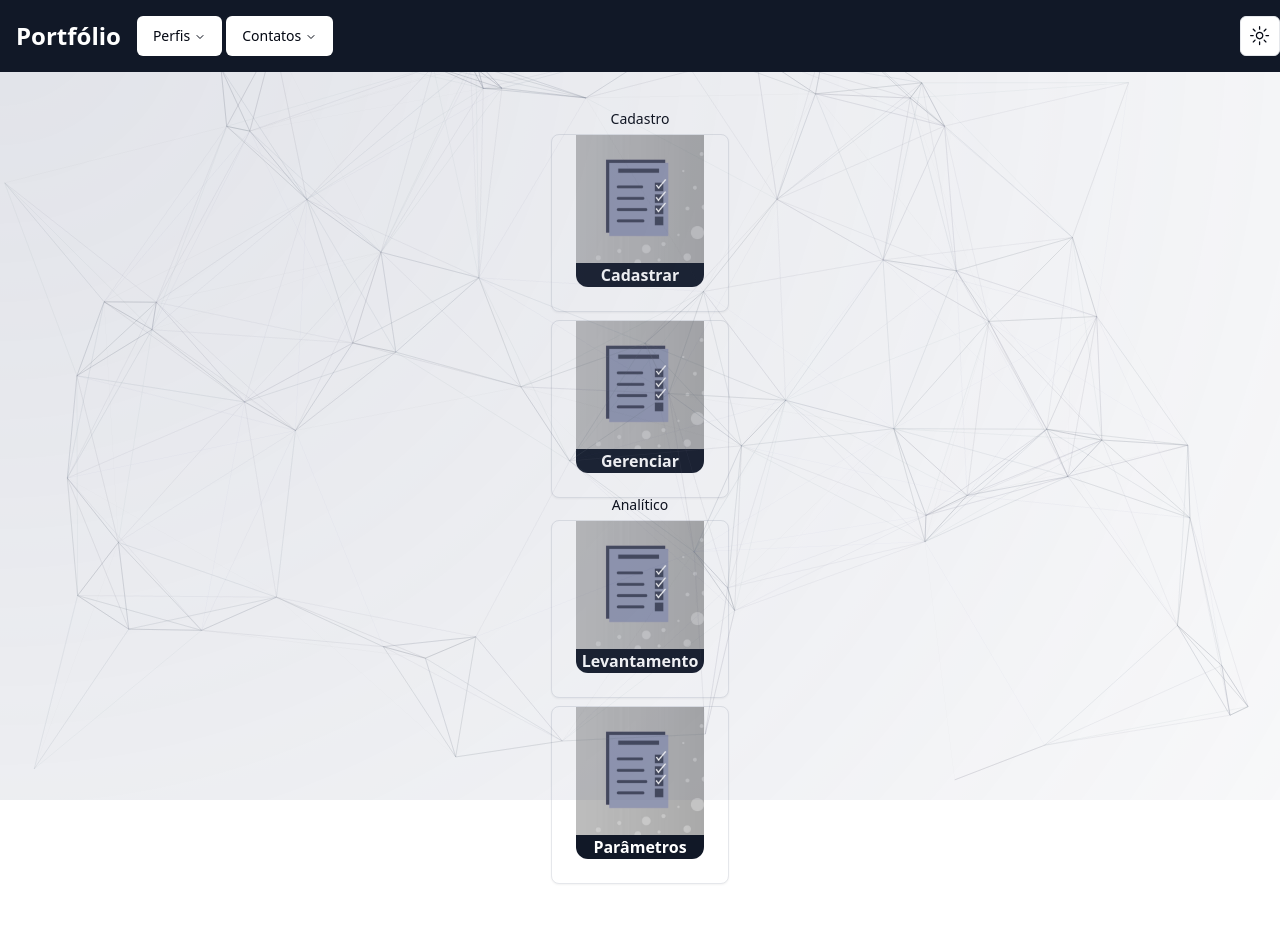
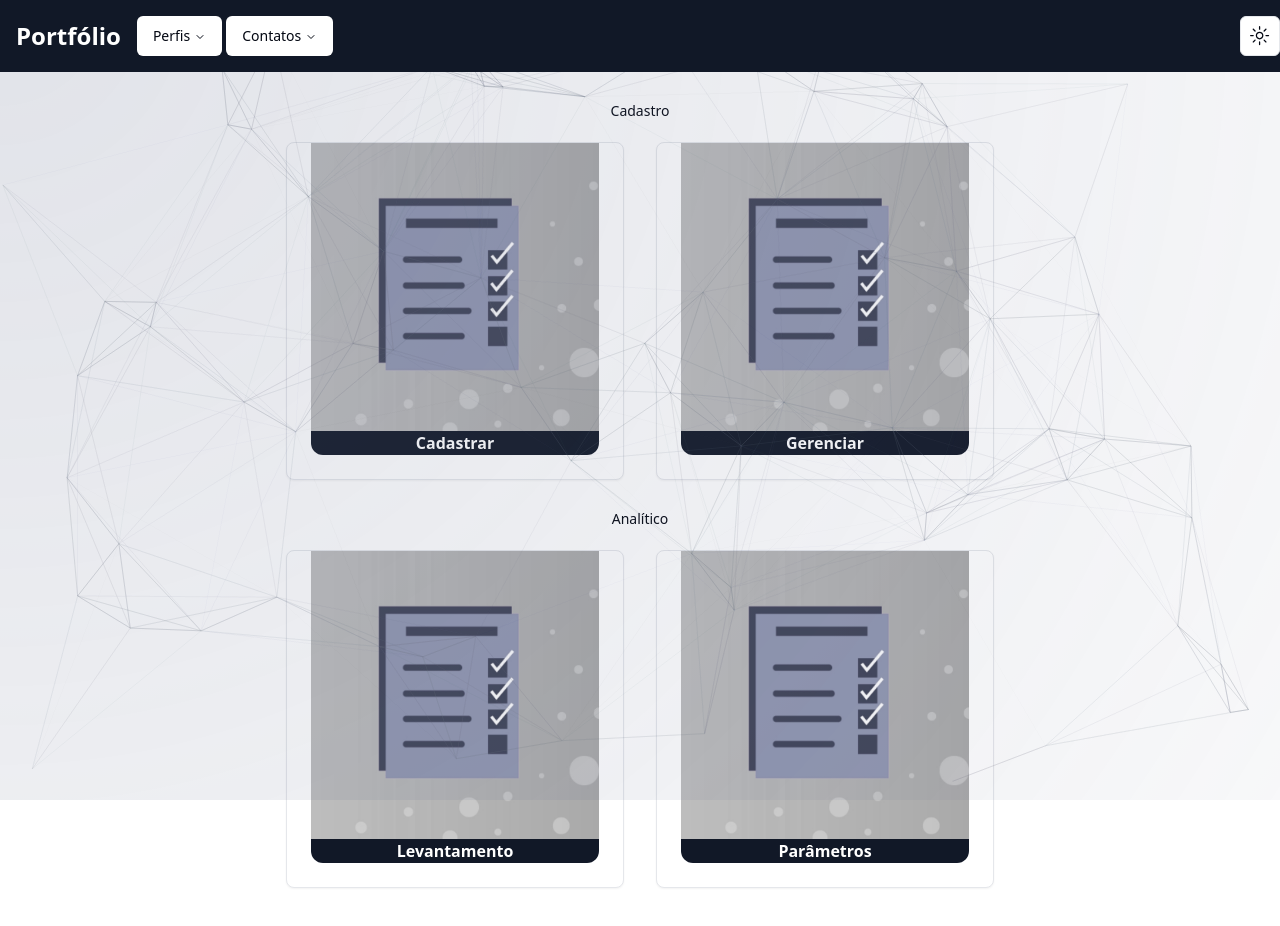
Before and after one commit to taynanhott/financial-manager, a Next.js app: page /gerenciar in a window 1280 px wide. Shown: the top 926 px of the page. Built offline with nearby package versions, Linux system fonts and the light colour scheme.

Commit message:
fix layout

```diff
--- a/src/app/layout.tsx
+++ b/src/app/layout.tsx
@@ -38,7 +38,6 @@ export default function RootLayout({ children }: Props) {
             <div className="z-10">
               {children}
             </div>
-            <Footer />
           </ThemeProvider>
         </body>
       </html>
--- a/src/components/Html/Header/head.tsx
+++ b/src/components/Html/Header/head.tsx
@@ -3,7 +3,7 @@ import { NavigationMenuDemo } from "../../Resources/NavigationMenu/navigation";
 
 export function Head() {
     return (
-        <div className="z-20 bg-gray-900 relative flex items-center justify-between py-4 mb-10">
+        <div className="z-20 bg-gray-900 relative flex items-center justify-between py-4 mb-6">
             <div>
                 <div className="flex items-center">
                     <a
--- a/src/components/Resources/NavOption/navoption.tsx
+++ b/src/components/Resources/NavOption/navoption.tsx
@@ -14,11 +14,12 @@ interface Props {
 
 export default function NavOption({ components, title }: Props) {
     return (
-        <div className="">
+        < div className="flex justify-center items-center" >
+            <div className="lg:inline-block p-2">
                 <Label className="flex justify-center">{title}</Label>
                 {components.map((component, index) => (
-                <div key={index} className="flex justify-center mt-2">
-                    <Card>
+                    <div key={index} className="lg:inline-block mt-2">
+                        <Card className="m-4">
                             <CardContent className="flex aspect-square items-center justify-center">
                                 <span className="text-center font-semibold">
                                     <Link
@@ -26,10 +27,10 @@ export default function NavOption({ components, title }: Props) {
                                         target="_self"
                                     >
                                         <Image
-                                        className="max-w-32"
+                                            className="max-w-18 lg:max-w-72"
                                             src={component.src}
-                                        width={200}
-                                        height={200}
+                                            width={600}
+                                            height={600}
                                             alt=""
                                         />
                                         <p className="bg-gray-900 rounded-bl-xl rounded-br-xl text-white">{component.option}</p>
@@ -38,8 +39,8 @@ export default function NavOption({ components, title }: Props) {
                             </CardContent>
                         </Card>
                     </div>
-            ))
-            }
+                ))}
             </div>
+        </div >
     )
 }
```
Lines whose indentation alone changed are shown as unchanged.
